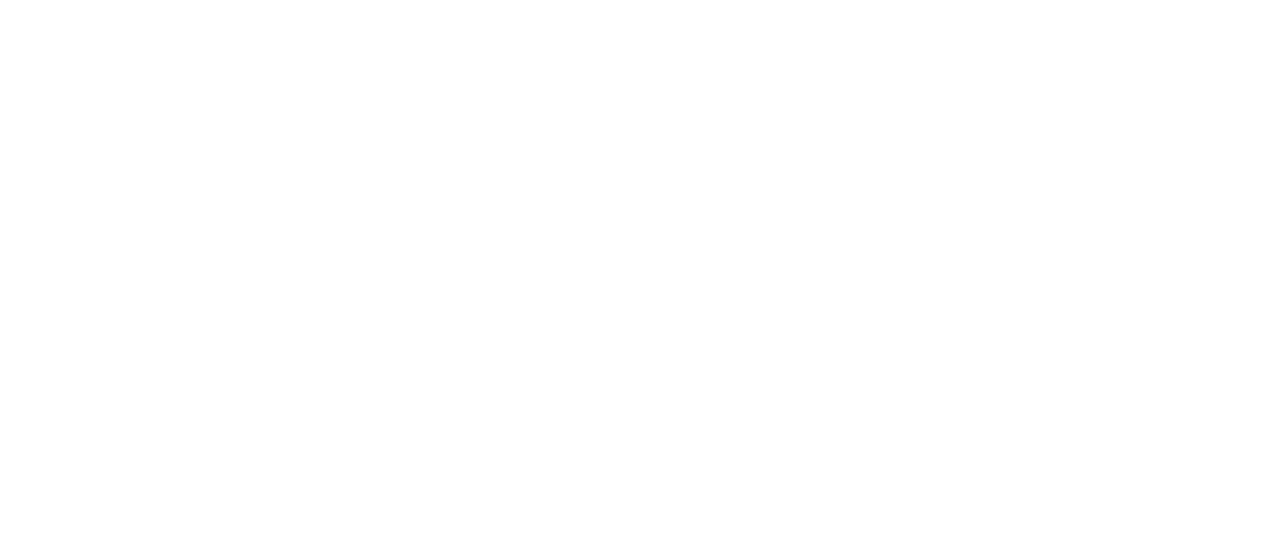
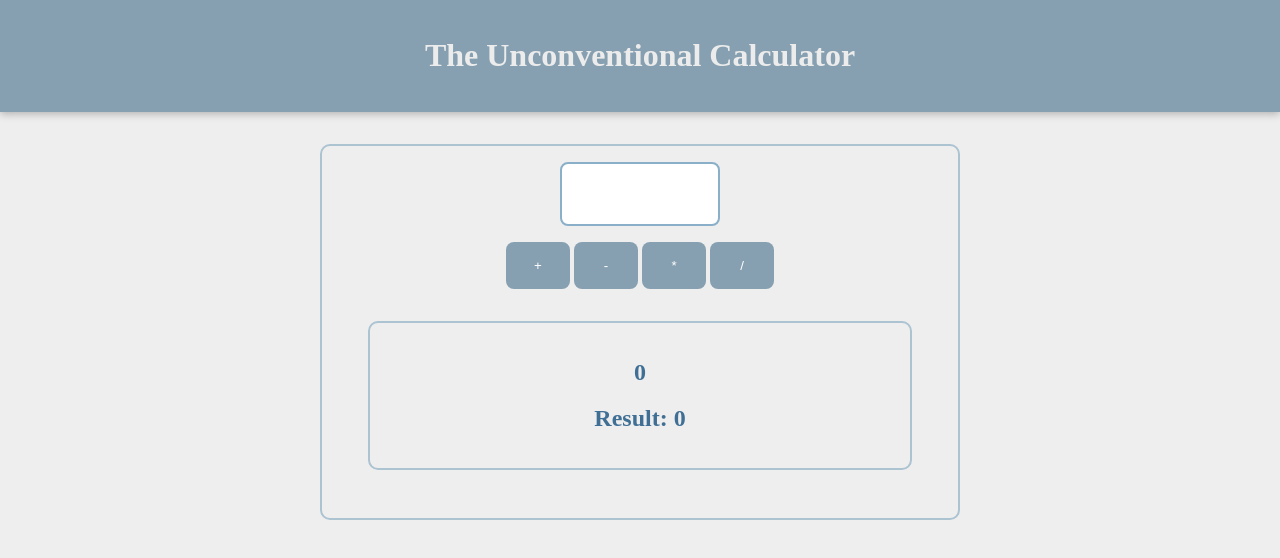
Before and after one commit to jihwanAn/basics-starting-project, a plain HTML site: page index.html in a window 1280 px wide. Drawn offline with Linux system fonts and the light colour scheme.

Commit message:
페이지 css 구현

```diff
--- a/assets/style/style.css
+++ b/assets/style/style.css
@@ -0,0 +1,75 @@
+* {
+  box-sizing: border-box;
+}
+
+body {
+  margin: 0;
+  background-color: rgb(238, 238, 238);
+}
+
+header {
+  background: #87a0b1;
+  color: rgb(236, 236, 236);
+  padding: 1rem;
+  box-shadow: 0 2px 8px rgba(0, 0, 0, 0.26);
+  text-align: center;
+  width: 100%;
+}
+
+#results,
+#calculator {
+  margin: 2rem auto;
+  border: 2px solid #acc3d2;
+  width: 40rem;
+  max-width: 90%;
+  padding: 1rem;
+  color: #406f95;
+  border-radius: 10px;
+}
+
+#results {
+  text-align: center;
+}
+
+#calculator input {
+  border: 2px solid #8aafc8;
+  border-radius: 8px;
+  text-align: center;
+  width: 10rem;
+  font-size: 3rem;
+  padding: 0.15rem;
+  margin: auto;
+  color: #406f95;
+  display: block;
+}
+
+#calculator input:focus {
+  outline: none;
+}
+
+#calculator button {
+  background: #87a0b1;
+  color: white;
+  border: none;
+  border-radius: 8px;
+  padding: 1rem;
+  cursor: pointer;
+}
+
+#calc-actions button {
+  width: 4rem;
+}
+
+#calc-actions {
+  margin-top: 1rem;
+  text-align: center;
+}
+
+#calculator button:focus {
+  outline: none;
+}
+
+#calculator button:hover,
+#calculator button:active {
+  background: #5f88a9;
+}
--- a/index.html
+++ b/index.html
@@ -5,6 +5,26 @@
     <meta http-equiv="X-UA-Compatible" content="IE=edge" />
     <meta name="viewport" content="width=device-width, initial-scale=1.0" />
     <title>The Unconventional Calculator</title>
+    <link rel="stylesheet" href="/assets/style/style.css" />
+    <script src="assets/script/app.js"></script>
   </head>
-  <body></body>
+  <body>
+    <header>
+      <h1>The Unconventional Calculator</h1>
+    </header>
+
+    <section id="calculator">
+      <input type="number" id="input-number" />
+      <div id="calc-actions">
+        <button type="button" id="btn-add">+</button>
+        <button type="button" id="btn-subtract">-</button>
+        <button type="button" id="btn-multiply">*</button>
+        <button type="button" id="btn-divide">/</button>
+      </div>
+      <section id="results">
+        <h2 id="current-calculation">0</h2>
+        <h2>Result: <span id="current-result">0</span></h2>
+      </section>
+    </section>
+  </body>
 </html>
```
